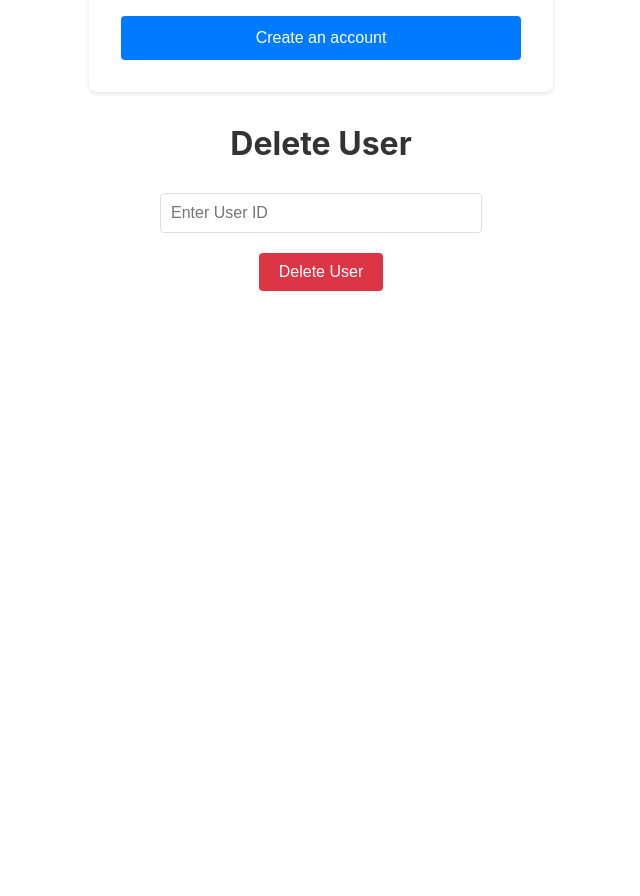
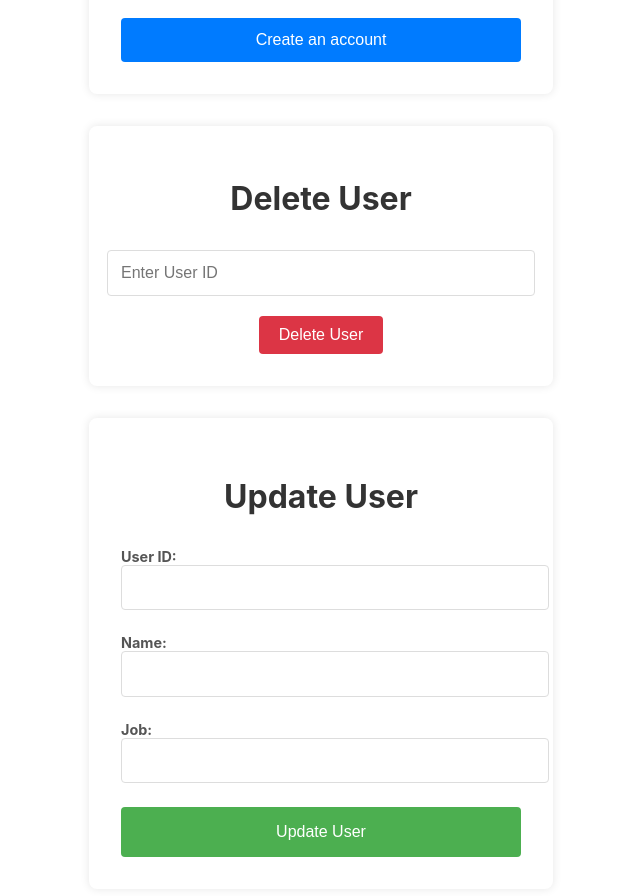
Before and after one commit to abdullah9029/RestAPI, a React (Create React App) app: page / in a window 1280 px wide. Shown: the part 400-1296 px from the top of the page, without its empty margins (319-959 px from the left). Before the commit the page ends 800 px from the top, so only its background shows below. Built offline with nearby package versions, Linux system fonts and the light colour scheme; no server answers.

Commit message:
added user update

```diff
--- a/src/App.js
+++ b/src/App.js
@@ -2,6 +2,7 @@ import React, { Fragment } from "react";
 import UserList from "./Components/UserList";
 import Login from "./Components/Login";
 import DeleteUser from "./Components/DeleteUser";
+import UpdateUser from "./Components/UpdateUser";
 import { BrowserRouter as Router, Route, Routes } from "react-router-dom";
 
 import "./index.css";
@@ -18,6 +19,7 @@ function App() {
               <Fragment>
                 <Login />
                 <DeleteUser />
+                <UpdateUser />
               </Fragment>
             }
           />
--- a/src/Components/DeleteUser.jsx
+++ b/src/Components/DeleteUser.jsx
@@ -33,8 +33,8 @@ const DeleteUser = () => {
   };
 
   return (
-    <div className="cointainer">
-      <div>
+    <div className="login-container">
+      <div className="form-group">
         <h1 className="title">Delete User</h1>
       </div>
       <div className="delete-form">
--- a/src/Components/Login.jsx
+++ b/src/Components/Login.jsx
@@ -3,7 +3,7 @@
 import React, { useState } from "react";
 import axios from "axios";
 
-import { Navigate, useNavigate } from "react-router-dom";
+import { useNavigate } from "react-router-dom";
 
 const Login = () => {
   const navigate = useNavigate();
--- /dev/null
+++ b/src/Components/UpdateUser.jsx
@@ -0,0 +1,112 @@
+import React, { useState, useEffect } from "react";
+
+const UpdateUser = () => {
+  const [userId, setUserId] = useState("");
+  const [name, setName] = useState("");
+  const [job, setJob] = useState("");
+  const [message, setMessage] = useState("");
+  const [validUserIds, setValidUserIds] = useState([]);
+
+  // Fetch valid user IDs upon component mount
+  useEffect(() => {
+    const fetchUsers = async () => {
+      const response = await fetch("https://reqres.in/api/users");
+      const data = await response.json();
+      setValidUserIds(data.data.map((user) => user.id)); // Store valid user IDs from the API
+    };
+    fetchUsers();
+  }, []);
+
+  const handleUpdateUser = async (e) => {
+    e.preventDefault();
+    console.log(validUserIds.includes(parseInt(userId)));
+
+    // Validate that the user ID is among the valid ones
+    if (!validUserIds.includes(parseInt(userId)) || !name || !job) {
+      setMessage("Please provide a valid user ID");
+
+      console.log(typeof name);
+      return;
+    } else if (/^\d+$/.test(name)) {
+      //setMessage("please Provide valid user Name");'
+      setMessage("Please provide a valid user  name");
+      return;
+    } else if (/^\d+$/.test(job)) {
+      //setMessage("please Provide valid user Name");'
+      setMessage("Please provide a valid Job");
+      return;
+    }
+
+    //if (/^\d+$/.test(name))
+
+    try {
+      const response = await fetch(`https://reqres.in/api/users/${userId}`, {
+        method: "PUT",
+        headers: {
+          "Content-Type": "application/json",
+        },
+        body: JSON.stringify({ name, job }),
+      });
+
+      const data = await response.json();
+
+      if (response.ok) {
+        setMessage(`User updated successfully: ${JSON.stringify(data)}`);
+      } else {
+        setMessage(`Failed to update user: ${data.error || "Unknown error"}`);
+      }
+    } catch (error) {
+      setMessage(`Failed to update user: ${error.message}`);
+    }
+  };
+
+  return (
+    <div className="login-container">
+      <h2 className="title">Update User</h2>
+      <form className="login-form" onSubmit={handleUpdateUser}>
+        <div className="form-group">
+          <label>
+            User ID:
+            <input
+              className="user-input"
+              type="text"
+              value={userId}
+              onChange={(e) => setUserId(e.target.value)}
+              required
+            />
+          </label>
+        </div>
+        <div className="form-group">
+          <label>
+            Name:
+            <input
+              className="user-input"
+              type="text"
+              value={name}
+              onChange={(e) => setName(e.target.value)}
+              required
+            />
+          </label>
+        </div>
+        <div className="form-group">
+          <label>
+            Job:
+            <input
+              className="user-input"
+              type="text"
+              value={job}
+              onChange={(e) => setJob(e.target.value)}
+              required
+            />
+          </label>
+        </div>
+        <button type="submit" className="update-btn">
+          Update User
+        </button>
+      </form>
+      {message && <p className="message">{message}</p>}
+    </div>
+  );
+};
+
+export default UpdateUser;
--- a/src/index.css
+++ b/src/index.css
@@ -221,3 +221,69 @@ code {
   width: 100%;
   max-width: 500px;
 }
+
+/* UpdateUser Css */
+
+.login-container {
+  max-width: 400px;
+  margin: 2rem auto;
+  padding: 2rem;
+  border-radius: 8px;
+  box-shadow: 0 0 10px rgba(0, 0, 0, 0.1);
+  background-color: white;
+}
+
+.title {
+  text-align: center;
+  color: #333;
+  margin-bottom: 2rem;
+}
+
+.form-group {
+  display: flex;
+  flex-direction: column;
+  gap: 0.5rem;
+}
+
+.form-group label {
+  font-weight: bold;
+  color: #555;
+}
+
+.user-input {
+  width: 100%;
+  padding: 0.8rem;
+  border: 1px solid #ddd;
+  border-radius: 4px;
+  font-size: 1rem;
+}
+
+.user-input:focus {
+  outline: none;
+  border-color: #4caf50;
+  box-shadow: 0 0 5px rgba(76, 175, 80, 0.2);
+}
+
+.update-btn {
+  background-color: #4caf50;
+  color: white;
+  padding: 1rem;
+  border: none;
+  border-radius: 4px;
+  font-size: 1rem;
+  cursor: pointer;
+  transition: background-color 0.3s ease;
+}
+
+.update-btn:hover {
+  background-color: #45a049;
+}
+
+.message {
+  margin-top: 1rem;
+  padding: 1rem;
+  border-radius: 4px;
+  background-color: #f8f9fa;
+  color: #333;
+  text-align: center;
+}
```
